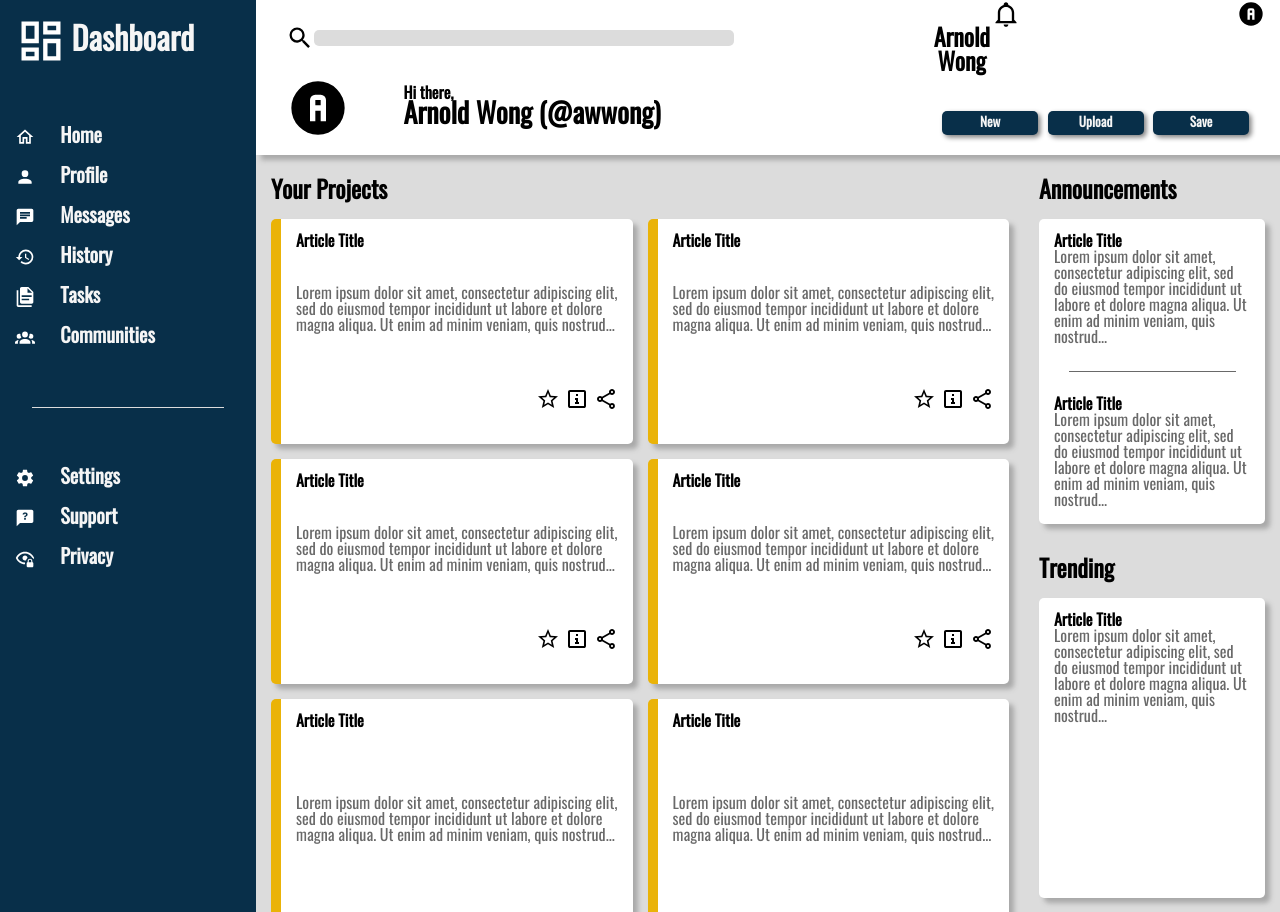
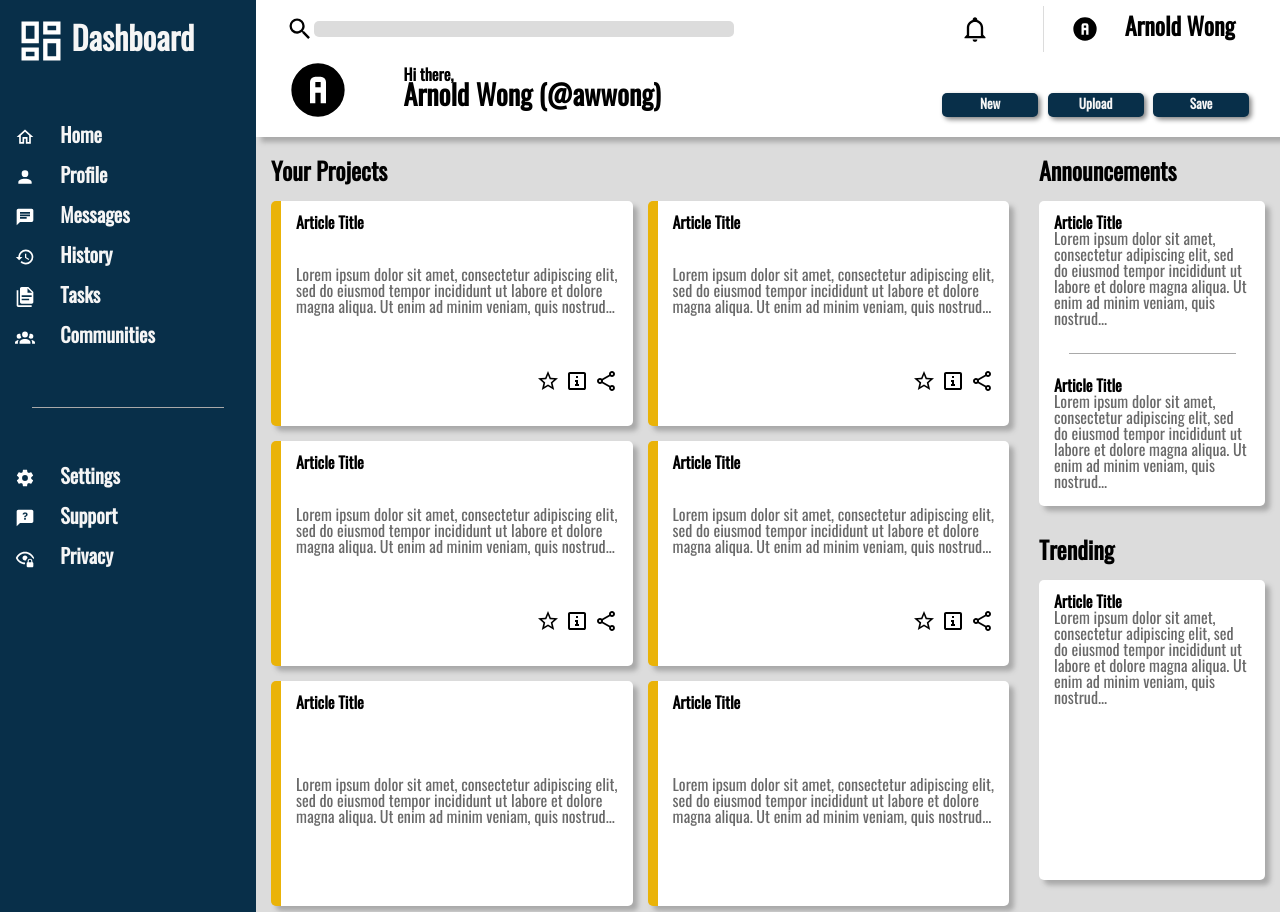
Before and after one commit to AWW0886/admin-dashboard, a plain HTML site: page index.html in a window 1280 px wide. Shown: the top 912 px of the page. Drawn offline with Linux system fonts and the light colour scheme.

Commit message:
Edit hovers

```diff
--- a/styles.css
+++ b/styles.css
@@ -74,7 +74,7 @@ ul {
 }
 
 .dashboard-divider {
-    background-color: gainsboro;
+    background-color: darkgrey;
     justify-self: center;
     height: 1px;
     width: 85%;
@@ -93,20 +93,27 @@ ul {
 
 .one-menu {
     display: grid;
-    grid-template-columns: 1fr 1fr 2fr;
+    grid-template-columns: 1fr 1fr 1fr 3fr;
     /*border: 1px solid red;*/
     justify-items: end;
+}
+
+.one-menu-divider {
+    align-self: center;
+    background-color: gainsboro;
+    height: 80%;
+    width: 1px;
 }
 
 .one-menu img {
     width: 1.75rem;
     margin-left: 15px;
+    /*border: 1px dashed seagreen;*/
 }
 
 .search-container {
     display: grid;
     grid-template-columns: 1fr 15fr;
-    /*grid-column: 1 / 2;*/
     align-items: center;
     justify-self: start;
     /*border: 1px solid purple;*/
@@ -128,6 +135,11 @@ img {
     /*border: 1px dashed purple;*/
     font-size: 1rem;
     align-self: center;
+    cursor: pointer;
+}
+
+img:hover {
+    filter: invert(50%);
 }
 
 .user {
@@ -136,6 +148,7 @@ img {
     text-align: center;
     font-size: 1.5rem;
     margin-right: 30px;
+    line-height: 1.75rem;
 }
 
 .subheader-one,
@@ -167,6 +180,7 @@ img {
 
 .handle {
     font-size: 1.75rem;
+    line-height: 1.75rem;
 }
 
 .subheader-two-menu {
@@ -197,6 +211,10 @@ button {
     padding-bottom: 5px;
     margin-left: 7.5px;
     width: 6rem;
+}
+
+button:hover {
+    opacity: 0.75;
 }
 
 .project-header,
@@ -264,7 +282,7 @@ button {
 }
 
 .divider {
-    background-color: dimgrey;
+    background-color: darkgrey;
     align-self: center;
     height: 1px;
     width: 85%;
@@ -289,7 +307,6 @@ button {
     /*border: 1px solid steelblue;*/
     border-radius: 5px;
     display: grid;
-    /*height: 300px;*/
     padding: 15px;
 }
 
```
